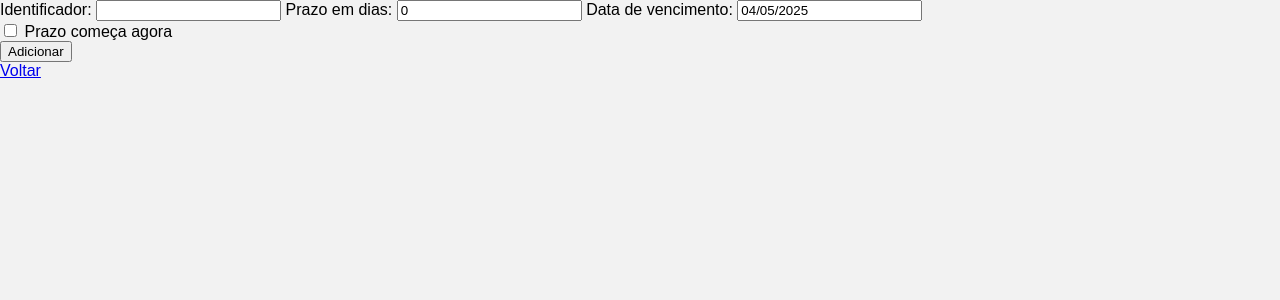
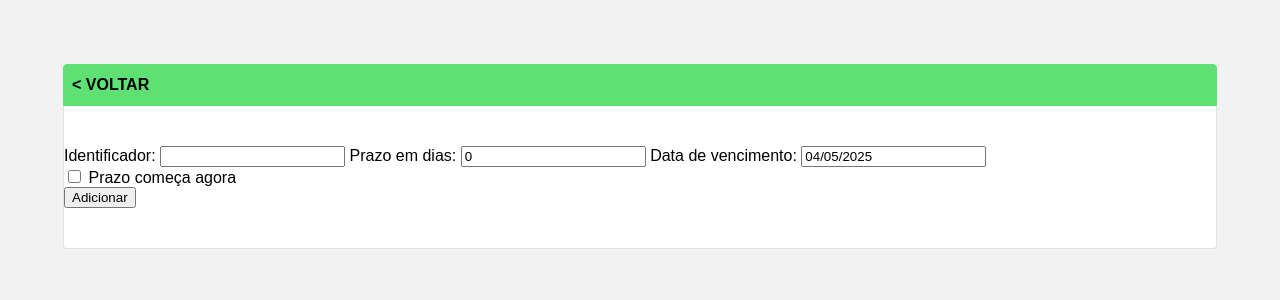
Before and after one commit to JoPedro/lista-de-prazos, a Django app: page /adicionar in a window 1280 px wide. Shown: the top 300 px of the page. Run offline with Django 5.2, Linux system fonts and the light colour scheme.

Commit message:
wip: ajustes na página inicial, TODO - juntar as views no mesmo template

```diff
--- a/src/app_lista_prazos/static/app_lista_prazos/style.css
+++ b/src/app_lista_prazos/static/app_lista_prazos/style.css
@@ -76,16 +74,14 @@ table {
   border-top-left-radius: 4px;
   margin: 64px auto 0 auto;
   display: flex;
-  justify-content: right;
   align-items: center;
 
   & a {
     text-decoration: none;
     color: black;
     font-weight: bold;
-    font-family: "Courier New", Courier, monospace;
-    font-size: 16px;
-    margin-right: 8px;
+    font-size: 1em;
+    margin-left: 8px;
   }
 
   & a:hover {
--- a/src/app_lista_prazos/templates/app_lista_prazos/form.html
+++ b/src/app_lista_prazos/templates/app_lista_prazos/form.html
@@ -11,7 +11,12 @@
   <link rel="stylesheet" href="{% static 'app_lista_prazos/style.css' %}">
 </head>
 
-<body onload="changeDateInput()">
+<body>
+  <div class="tab">
+    <a href="/">&lt; VOLTAR</a>
+  </div>
+  <main>
+    <section>
       <form action="" method="post">
         {% csrf_token %}
         <section>
@@ -25,8 +30,8 @@
 
         <button type="submit">Adicionar</button>
       </form>
-
-  <a href="/">Voltar</a>
+    </section>
+  </main>
 
 </body>
 
--- a/src/app_lista_prazos/templates/app_lista_prazos/prazo_list.html
+++ b/src/app_lista_prazos/templates/app_lista_prazos/prazo_list.html
@@ -12,7 +12,7 @@
 
 <body>
   <div class="tab">
-    <a href="/adicionar">CADASTRAR NOVO PRAZO +</a>
+    <a href="/adicionar">+ CADASTRAR NOVO PRAZO</a>
   </div>
   <main>
     <section>
```
Also changed, not shown: other parts of src/app_lista_prazos/static/app_lista_prazos/style.css (+2 -5 lines). Lines whose indentation alone changed are shown as unchanged.
